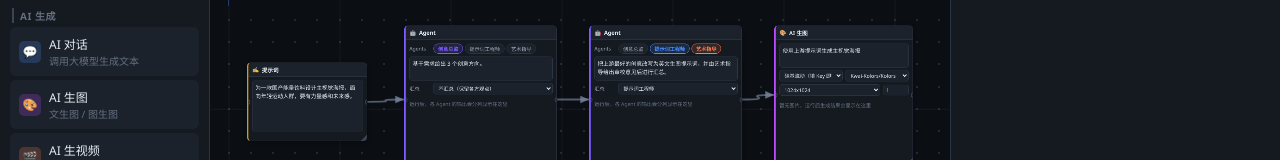
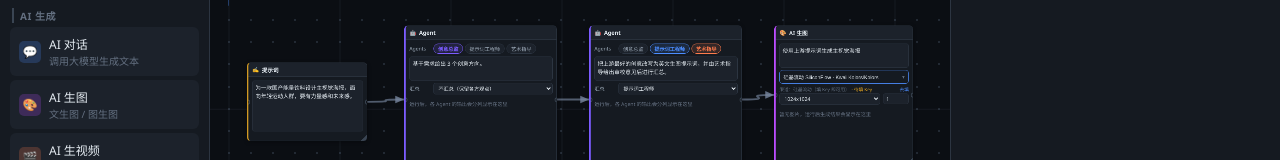
Before and after one commit to shenyicong/thunder-canvas, a React (Vite) app: page / in a window 1280 px wide. Shown: the part 256-416 px from the top of the page. Built offline with nearby package versions, Linux system fonts and the light colour scheme.

Commit message:
feat: 节点内置统一模型下拉（对标截图），聚合已配置+可一键接入模型，点选即建渠道

```diff
--- a/src/App.jsx
+++ b/src/App.jsx
@@ -17,8 +17,9 @@ import {
   commit, undo, redo, canUndo, canRedo,
   load, loadDemo, exportJSON, importJSON, reset,
   getChannel, getNode, uid, removeAgent, removeChannel,
-  loadTemplate, listTemplates, snapshotAsTemplate
+  loadTemplate, listTemplates, snapshotAsTemplate, addChannel
 } from './lib/store.js';
+import { getProvider } from './lib/providers.js';
 import * as Engine from './lib/engine.js';
 import * as Api from './lib/api.js';
 import { hitTestEdge, toWorld } from './canvas/geometry.js';
@@ -713,6 +714,36 @@ export default function App() {
   /* ---------------- 图片节点素材选择 ---------------- */
   const onOpenImagePicker = (nodeId) => setModal({ type: 'image', id: nodeId });
 
+  /** 从模型下拉里选了一个模型：自动确保对应渠道存在并绑定，缺 Key 则引导填写 */
+  const pickModel = (nodeId, providerKey, model) => {
+    const p = getProvider(providerKey);
+    let ch = state.channels.find((c) => c.providerKey === providerKey);
+    if (!ch) {
+      const all = p ? [
+        ...(p.models.chat || []), ...(p.models.image || []), ...(p.models.video || [])
+      ] : [];
+      ch = addChannel({
+        name: p ? p.name : providerKey,
+        providerKey,
+        baseUrl: p ? p.baseUrl : '',
+        supports: p ? p.supports : ['chat', 'image', 'video'],
+        protocol: p ? p.protocol : 'openai',
+        models: all,
+        templates: p ? (p.templates || {}) : {},
+        mode: 'auto'
+      });
+      toast(`已接入「${ch.name}」，粘贴 API Key 即可用`, 'ok');
+    }
+    // 命中已有同服务商渠道时，若它还没这个模型则补进去
+    if (model && ch.models && !ch.models.includes(model)) {
+      ch.models = ch.models.concat(model);
+    }
+    updateNodeData(nodeId, { channelId: ch.id, model });
+    commit();
+    // 缺 Key 直接弹出该渠道，用户只管粘贴
+    if (!ch.apiKey) { setTab('channel'); setModal({ type: 'channel', id: ch.id }); }
+  };
+
   /* ---------------- 模板库（对标 RunningHub） ---------------- */
   const openTemplates = () => { setUserTemplates(getUserTemplates()); setShowTemplates(true); };
   const doLoadTemplate = (key) => {
@@ -834,6 +865,8 @@ export default function App() {
                 onDataChange={onDataChange}
                 onOpenImagePicker={onOpenImagePicker}
                 onOpenChannels={() => setTab('channel')}
+                onPickModel={pickModel}
+                onOpenChannel={(id) => setModal({ type: 'channel', id })}
               />
             ))}
           </div>
--- a/src/components/NodeCard.jsx
+++ b/src/components/NodeCard.jsx
@@ -5,9 +5,9 @@
  *       textarea 编辑、图片预览、滚动、复制等原生交互能力，
  *       这是 Figma / tldraw 等成熟画布工具的通用取舍。
  * ========================================================== */
-import { memo } from 'react';
+import { memo, useState, useEffect, useRef } from 'react';
 import { NODE_TYPES, getUpstream } from '../lib/store.js';
-import { getProvider } from '../lib/providers.js';
+import { getProvider, PROVIDERS } from '../lib/providers.js';
 import { renderMarkdown, collectUpstream } from '../lib/engine.js';
 
 const STATUS_TEXT = {
@@ -19,78 +19,142 @@ const STATUS_TEXT = {
 
 const CUSTOM_MODEL = '__custom__';
 
-/** 渠道 + 模型选择器：
- *  渠道按节点能力过滤；模型直接下拉选（服务商目录全量清单 + 渠道自定义模型），
- *  也支持「自定义…」手填，适配聚合站上的新模型 */
-function ChannelPicker({ cap, node, channels, set, onOpenChannels }) {
-  const list = channels.filter((c) => !c.supports || c.supports.includes(cap));
-  const cur = channels.find((c) => c.id === node.data.channelId);
+/** 统一模型选择器（对标截图里的「模型下拉面板」）：
+ *  - 列出「已配置渠道」的全部模型 + 「可一键接入」的服务商目录模型
+ *  - 点选即生成：自动确保对应渠道存在并绑定，缺 Key 时弹窗引导填写
+ *  - 底部「配置自定义模型」可接入任意 OpenAI 兼容接口 */
+function ModelPicker({ cap, node, channels, set, onPickModel, onOpenChannel, onOpenChannels }) {
+  const [open, setOpen] = useState(false);
+  const [q, setQ] = useState('');
+  const ref = useRef(null);
 
-  // 模型清单 = 服务商目录中该能力的模型 + 渠道里保存的模型（去重）
-  const provider = cur && getProvider(cur.providerKey);
-  const models = [];
-  const push = (m) => { if (m && !models.includes(m)) models.push(m); };
-  ((provider && provider.models && provider.models[cap]) || []).forEach(push);
-  ((cur && cur.models) || []).forEach(push);
+  const curCh = channels.find((c) => c.id === node.data.channelId);
+  const curProvider = curCh && getProvider(curCh.providerKey);
+  const model = node.data.model || '';
 
-  const model = node.data.model || '';
-  const isCustom = model && !models.includes(model);
+  useEffect(() => {
+    if (!open) return;
+    const onDoc = (e) => { if (ref.current && !ref.current.contains(e.target)) setOpen(false); };
+    document.addEventListener('mousedown', onDoc);
+    return () => document.removeEventListener('mousedown', onDoc);
+  }, [open]);
+
+  const capModels = (provider, ch) => {
+    if (provider && provider.models && provider.models[cap] && provider.models[cap].length) return provider.models[cap];
+    return (ch && ch.models) || [];
+  };
+
+  // 已配置渠道（支持该能力且有模型）
+  const cfgGroups = channels
+    .filter((c) => !c.supports || c.supports.includes(cap))
+    .map((c) => {
+      const p = getProvider(c.providerKey);
+      return { ch: c, provider: p, models: capModels(p, c) };
+    })
+    .filter((g) => g.models.length);
+
+  // 可一键接入的服务商（目录支持该能力，且尚未建渠道）
+  const cfgKeys = new Set(channels.map((c) => c.providerKey));
+  const catProviders = PROVIDERS.filter((p) => (p.supports || []).includes(cap) && !cfgKeys.has(p.key));
+
+  const ql = q.trim().toLowerCase();
+  const match = (m, pname) => !ql || m.toLowerCase().includes(ql) || (pname || '').toLowerCase().includes(ql);
+
+  const btnLabel = model
+    ? (curProvider ? curProvider.name + ' · ' : '') + model
+    : '选择模型…';
 
   return (
-    <>
-      <div className="nb-row">
-        <select
-          className="nb-select"
-          value={node.data.channelId || ''}
-          onChange={(e) => {
-            const ch = channels.find((c) => c.id === e.target.value);
-            // 切渠道时自动带出该能力下的第一个模型
-            const p = ch && getProvider(ch.providerKey);
-            const first = (p && p.models && p.models[cap] && p.models[cap][0])
-              || (ch && ch.models && ch.models[0]) || '';
-            set({ channelId: e.target.value, model: first });
-          }}
-        >
-          <option value="">选择渠道…</option>
-          {list.map((c) => <option key={c.id} value={c.id}>{c.name}</option>)}
-          {!list.length && <option value="" disabled>（还没有支持该能力的渠道）</option>}
-        </select>
-        <select
-          className="nb-select"
-          value={model ? (isCustom ? CUSTOM_MODEL : model) : ''}
-          disabled={!cur}
-          onChange={(e) => {
-            const v = e.target.value;
-            if (v === CUSTOM_MODEL) set({ model: '' });
-            else set({ model: v });
-          }}
-        >
-          <option value="">{cur ? '选择模型…' : '先选渠道'}</option>
-          {models.map((m) => <option key={m} value={m}>{m}</option>)}
-          <option value={CUSTOM_MODEL}>自定义…</option>
-        </select>
-      </div>
-      {(isCustom || model === '') && cur && (
-        <input
-          className="nb-text"
-          style={{ marginTop: 4 }}
-          placeholder="手填模型名（聚合站新模型可在这里输入）"
-          value={model}
-          onChange={(e) => set({ model: e.target.value })}
-        />
+    <div className="model-picker" ref={ref}>
+      <button className={'mp-btn' + (model ? ' has' : '')} onClick={() => setOpen((v) => !v)}>
+        <span className="mp-btn-label">{btnLabel}</span>
+        <span className="mp-caret">▾</span>
+      </button>
+
+      {curCh && (
+        <div className="mp-cur">
+          渠道：{curCh.name}
+          {!curCh.apiKey && <span className="mp-need"> · 待填 Key</span>}
+          <span className="mp-edit" onClick={() => onOpenChannel(curCh.id)}>去填</span>
+        </div>
       )}
-      {!list.length && onOpenChannels && (
-        <button className="btn nb-link-btn" onClick={onOpenChannels}>
-          → 去右侧「渠道」页新建一个支持{cap === 'video' ? '生视频' : cap === 'image' ? '生图' : '对话'}的渠道
-        </button>
+
+      {open && (
+        <div className="mp-panel">
+          <input
+            className="mp-search"
+            placeholder="搜索模型 / 服务商…"
+            value={q}
+            onChange={(e) => setQ(e.target.value)}
+            autoFocus
+          />
+
+          {!cfgGroups.length && !catProviders.length && (
+            <div className="nb-hint">暂无可用模型，请先在右侧「渠道」接入服务商。</div>
+          )}
+
+          {cfgGroups.map((g) => (
+            <div className="mp-group" key={'c' + g.ch.id}>
+              <div className="mp-ghead">
+                <span className="mp-dot" style={{ background: g.provider ? '#3fb950' : '#888' }} />
+                已配置 · {g.provider ? g.provider.name : g.ch.name}
+              </div>
+              {g.models.filter((m) => match(m, g.provider && g.provider.name)).map((m) => {
+                const on = model === m && node.data.channelId === g.ch.id;
+                return (
+                  <div
+                    key={m}
+                    className={'mp-item' + (on ? ' on' : '')}
+                    onClick={() => { set({ channelId: g.ch.id, model: m }); setOpen(false); }}
+                  >
+                    <span className="mp-name">{m}</span>
+                    {on && <span className="mp-check">✓</span>}
+                  </div>
+                );
+              })}
+            </div>
+          ))}
+
+          {catProviders.length > 0 && (
+            <div className="mp-group">
+              <div className="mp-ghead">
+                <span className="mp-dot" style={{ background: '#7c5cff' }} />
+                可一键接入（点选即建渠道，填 Key 即用）
+              </div>
+              {catProviders.map((p) => (
+                <div className="mp-provider" key={p.key}>
+                  <div className="mp-pname">{p.name}</div>
+                  {(p.models[cap] || []).filter((m) => match(m, p.name)).map((m) => (
+                    <div
+                      key={m}
+                      className={'mp-item' + (model === m && curProvider && curProvider.key === p.key ? ' on' : '')}
+                      onClick={() => { onPickModel(node.id, p.key, m); setOpen(false); }}
+                    >
+                      <span className="mp-name">{m}</span>
+                      {model === m && curProvider && curProvider.key === p.key && <span className="mp-check">✓</span>}
+                    </div>
+                  ))}
+                </div>
+              ))}
+            </div>
+          )}
+
+          <div className="mp-foot">
+            <button className="btn" onClick={() => { setOpen(false); onOpenChannel(); }}>配置自定义模型</button>
+            {onOpenChannels && (
+              <button className="btn" onClick={() => { setOpen(false); onOpenChannels(); }}>管理渠道</button>
+            )}
+          </div>
+        </div>
       )}
-    </>
+    </div>
   );
 }
 
 function NodeCard({
   node, selected, channels, agents, running,
-  onPointerDownCard, onStartLink, onResizeStart, onDataChange, onOpenImagePicker, onOpenChannels
+  onPointerDownCard, onStartLink, onResizeStart, onDataChange, onOpenImagePicker, onOpenChannels,
+  onPickModel, onOpenChannel
 }) {
   const def = NODE_TYPES[node.type];
   const status = node.status || 'idle';
@@ -175,7 +239,7 @@ function NodeCard({
               value={node.data.instruction || ''}
               onChange={(e) => set({ instruction: e.target.value })}
             />
-            <ChannelPicker cap="chat" node={node} channels={channels} set={set} onOpenChannels={onOpenChannels} />
+            <ModelPicker cap="chat" node={node} channels={channels} set={set} onPickModel={onPickModel} onOpenChannel={onOpenChannel} onOpenChannels={onOpenChannels} />
             <div
               className={'nb-output' + (node.data.output ? '' : ' empty')}
               dangerouslySetInnerHTML={{
@@ -196,7 +260,7 @@ function NodeCard({
               value={node.data.instruction || ''}
               onChange={(e) => set({ instruction: e.target.value })}
             />
-            <ChannelPicker cap="image" node={node} channels={channels} set={set} onOpenChannels={onOpenChannels} />
+            <ModelPicker cap="image" node={node} channels={channels} set={set} onPickModel={onPickModel} onOpenChannel={onOpenChannel} onOpenChannels={onOpenChannels} />
             <div className="nb-row">
               <select
                 className="nb-select"
@@ -236,7 +300,7 @@ function NodeCard({
               value={node.data.instruction || ''}
               onChange={(e) => set({ instruction: e.target.value })}
             />
-            <ChannelPicker cap="video" node={node} channels={channels} set={set} onOpenChannels={onOpenChannels} />
+            <ModelPicker cap="video" node={node} channels={channels} set={set} onPickModel={onPickModel} onOpenChannel={onOpenChannel} onOpenChannels={onOpenChannels} />
             {node.data.videoUrl
               ? <video src={node.data.videoUrl} controls style={{ width: '100%', marginTop: 6 }} />
               : <div className="nb-hint">暂无视频</div>}
@@ -261,7 +325,7 @@ function NodeCard({
               value={node.data.instruction || ''}
               onChange={(e) => set({ instruction: e.target.value })}
             />
-            <ChannelPicker cap="image" node={node} channels={channels} set={set} onOpenChannels={onOpenChannels} />
+            <ModelPicker cap="image" node={node} channels={channels} set={set} onPickModel={onPickModel} onOpenChannel={onOpenChannel} onOpenChannels={onOpenChannels} />
             <div className="nb-media">
               {(node.data.images || []).map((u, i) => (
                 <div className="media-item" key={i} style={{ width: '48%' }}>
--- a/src/styles.css
+++ b/src/styles.css
@@ -657,3 +657,62 @@ body.dragging .canvas-wrap { cursor: grabbing !important; }
 @media (max-width: 640px) {
   .tpl-grid { grid-template-columns: 1fr; }
 }
+
+/* ==========================================================
+   节点内：统一模型选择器（对标截图「模型下拉面板」）
+   ========================================================== */
+.model-picker { position: relative; }
+.mp-btn {
+  width: 100%; display: flex; align-items: center; gap: 6px;
+  background: var(--bg-1); color: var(--txt-0);
+  border: 1px solid var(--line-2); border-radius: 7px;
+  padding: 6px 8px; font-size: 11px; cursor: pointer; text-align: left;
+}
+.mp-btn.has { border-color: var(--accent, #7c5cff); }
+.mp-btn-label { flex: 1; overflow: hidden; text-overflow: ellipsis; white-space: nowrap; }
+.mp-caret { color: var(--txt-2); flex: 0 0 auto; }
+.mp-cur {
+  margin-top: 4px; font-size: 10px; color: var(--txt-2);
+  display: flex; align-items: center; gap: 4px;
+}
+.mp-need { color: var(--warn); }
+.mp-edit { color: var(--accent, #7c5cff); cursor: pointer; margin-left: auto; }
+.mp-edit:hover { text-decoration: underline; }
+
+.mp-panel {
+  position: absolute; z-index: 60; top: calc(100% + 4px); left: 0; right: 0;
+  max-height: 300px; overflow-y: auto;
+  background: var(--bg-2); border: 1px solid var(--line-2); border-radius: 9px;
+  box-shadow: var(--shadow); padding: 6px;
+}
+.mp-search {
+  width: 100%; box-sizing: border-box; margin-bottom: 6px;
+  background: var(--bg-1); color: var(--txt-0);
+  border: 1px solid var(--line-2); border-radius: 6px;
+  padding: 5px 8px; font-size: 11px;
+}
+.mp-group { margin-bottom: 6px; }
+.mp-ghead {
+  display: flex; align-items: center; gap: 5px;
+  font-size: 10px; color: var(--txt-1); font-weight: 600;
+  padding: 3px 4px; position: sticky; top: 0; background: var(--bg-2);
+}
+.mp-dot { width: 7px; height: 7px; border-radius: 50%; display: inline-block; }
+.mp-provider { padding-left: 4px; }
+.mp-pname {
+  font-size: 10px; color: var(--txt-2); padding: 2px 4px;
+}
+.mp-item {
+  display: flex; align-items: center; gap: 6px;
+  padding: 5px 8px; border-radius: 6px; cursor: pointer; font-size: 11px;
+  color: var(--txt-0);
+}
+.mp-item:hover { background: var(--bg-3); }
+.mp-item.on { background: var(--accent-soft, rgba(124,92,255,.16)); color: var(--accent, #7c5cff); }
+.mp-name { flex: 1; overflow: hidden; text-overflow: ellipsis; white-space: nowrap; }
+.mp-check { color: var(--accent, #7c5cff); font-weight: 700; }
+.mp-foot {
+  display: flex; gap: 6px; padding-top: 6px; margin-top: 4px;
+  border-top: 1px solid var(--line);
+}
+.mp-foot .btn { flex: 1; font-size: 11px; padding: 5px 0; }
```
